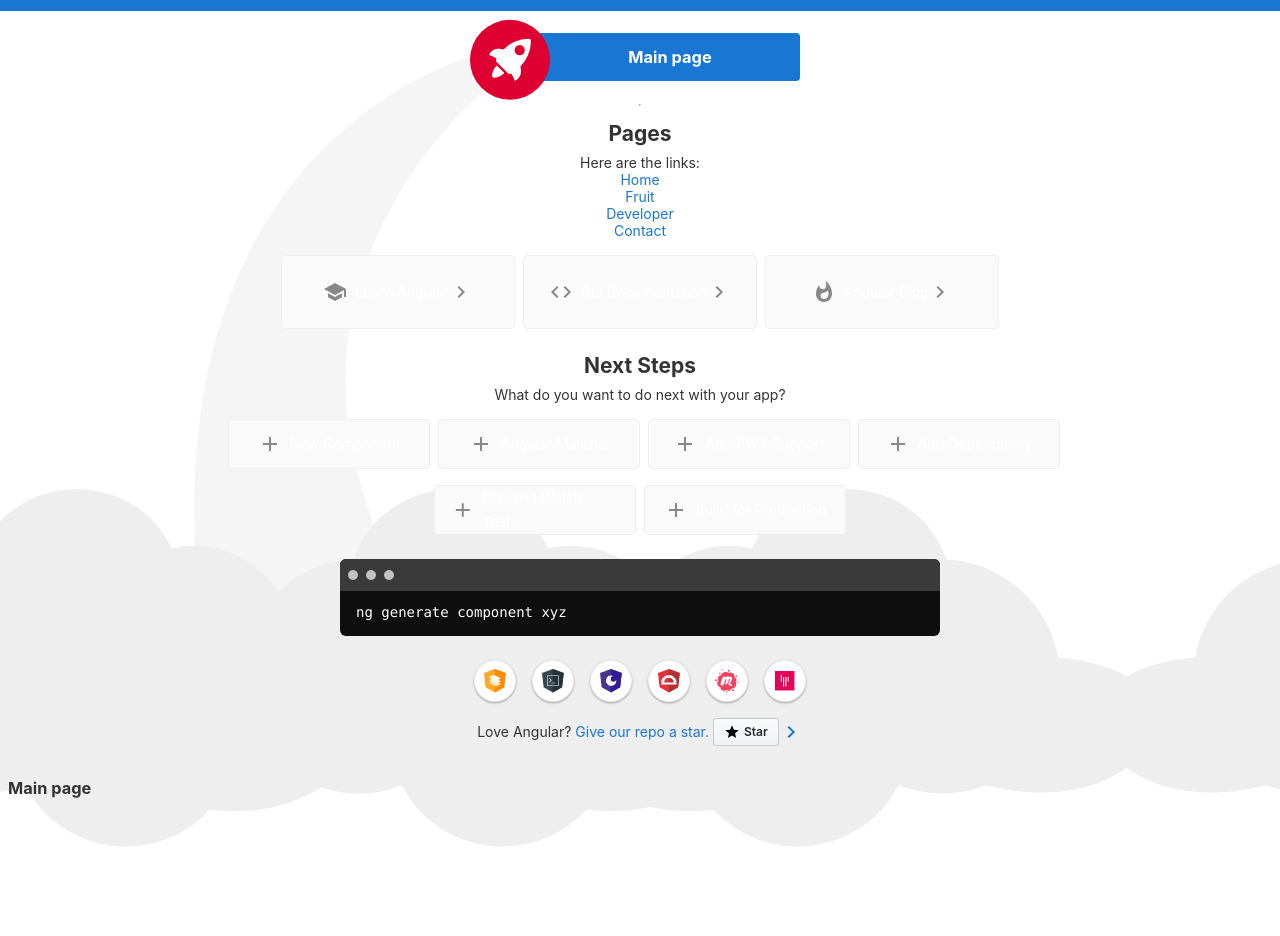
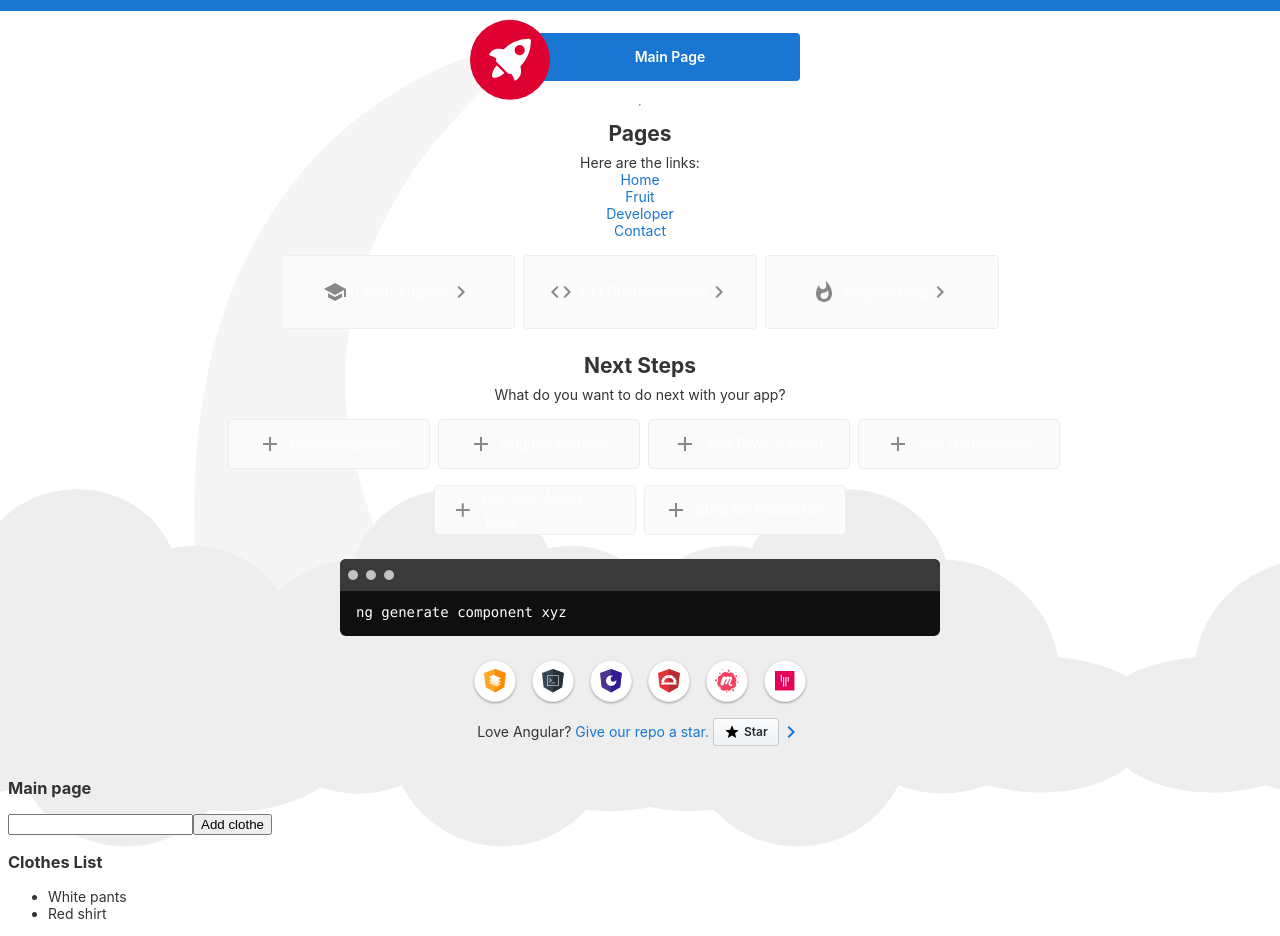
Before and after one commit to fabiandres88/Angular, an Angular app: page / in a window 1280 px wide. Shown: the part 49-985 px from the top of the page. Before the commit the page ends 863 px from the top, so only its background shows below. Built offline with nearby package versions, Linux system fonts and the light colour scheme.

Commit message:
Adding basic services

```diff
--- a/src/app/app.component.html
+++ b/src/app/app.component.html
@@ -330,7 +330,7 @@
       </g>
     </svg>
 
-    <span><home></home></span>
+    <span>Main Page</span>
 
     <svg id="rocket-smoke" alt="Rocket Ship Smoke" xmlns="http://www.w3.org/2000/svg" width="516.119" height="1083.632" viewBox="0 0 516.119 1083.632">
       <path id="Path_40" data-name="Path 40" d="M644.6,141S143.02,215.537,147.049,870.207s342.774,201.755,342.774,201.755S404.659,847.213,388.815,762.2c-27.116-145.51-11.551-384.124,271.9-609.1C671.15,139.365,644.6,141,644.6,141Z" transform="translate(-147.025 -140.939)" fill="#f5f5f5"/>
--- a/src/app/home/home.component.html
+++ b/src/app/home/home.component.html
@@ -1 +1,10 @@
 <h3>{{title}}</h3>
+
+<input type="text" [(ngModel)]="newClothe">
+<button (click)="addClothe()">Add clothe</button>
+<h3>Clothes List</h3>
+<ul>
+    <li *ngFor="let clothe of listClothes">
+        {{clothe}}
+    </li>
+</ul>
--- a/src/app/home/home.component.ts
+++ b/src/app/home/home.component.ts
@@ -8,12 +8,20 @@ import { ClothesService } from '../services/clothes.service';
 })
 export class HomeComponent {
     public title = 'Main page';
+    public listClothes!: Array<string>;
+    public newClothe!:string;
 
     constructor(
         private _clothesService: ClothesService
     ){}
 
     ngOnInit(){
+        this.listClothes= this._clothesService.getClothe();
         console.log(this._clothesService.test('Nike T-Shirt'));
     }
+
+    addClothe(){
+        this._clothesService.addClothe(this.newClothe);
+        this.newClothe= "";
+    }
 }
--- a/src/app/services/clothes.service.ts
+++ b/src/app/services/clothes.service.ts
@@ -1,12 +1,21 @@
-import { from } from 'rxjs';
 import { Injectable } from '@angular/core';
 
 @Injectable()
 
 export class ClothesService{
     public clothe= 'Cowboy pants';
+    public setClothes= ['White pants','Red shirt'];
 
     test(clothe:string){
         return clothe;
     }
+
+    addClothe(nameClothe:string){
+        this.setClothes.push(nameClothe);
+        this.getClothe();
+    }
+
+    getClothe(){
+        return this.setClothes;
+    }
 }
```
